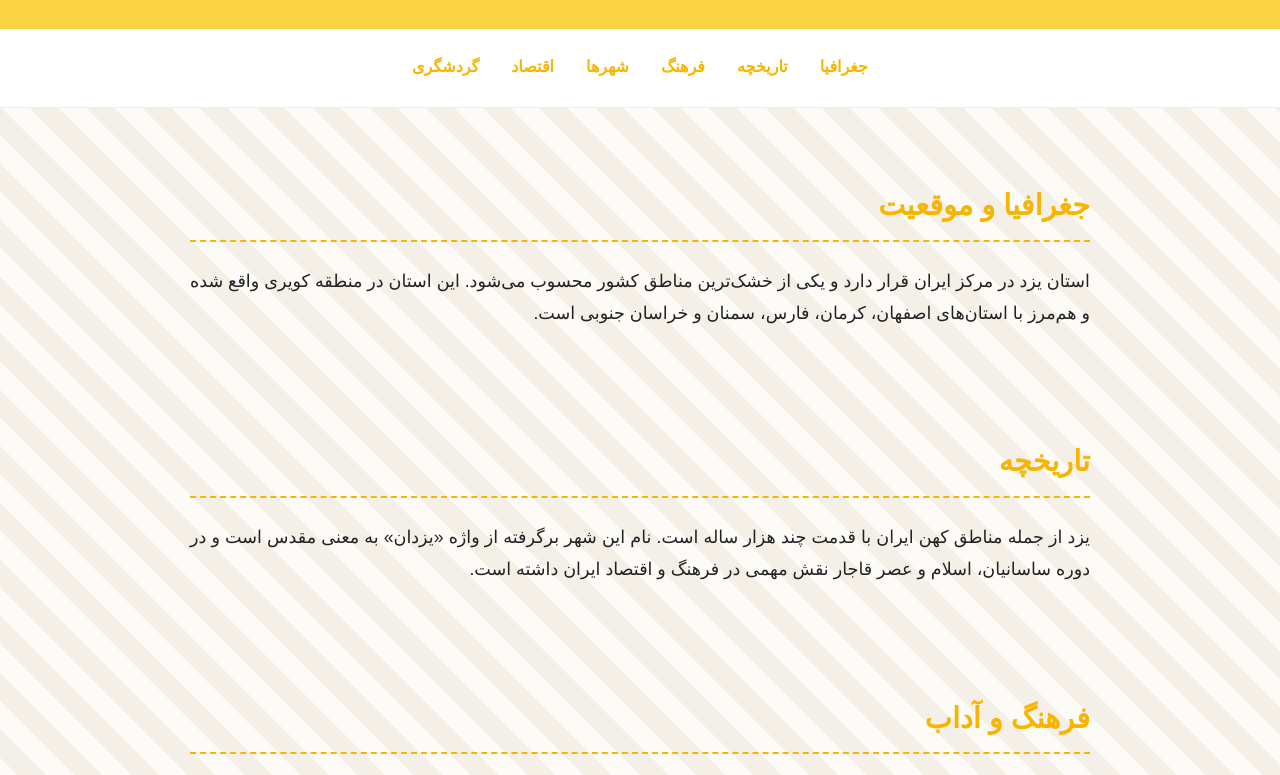
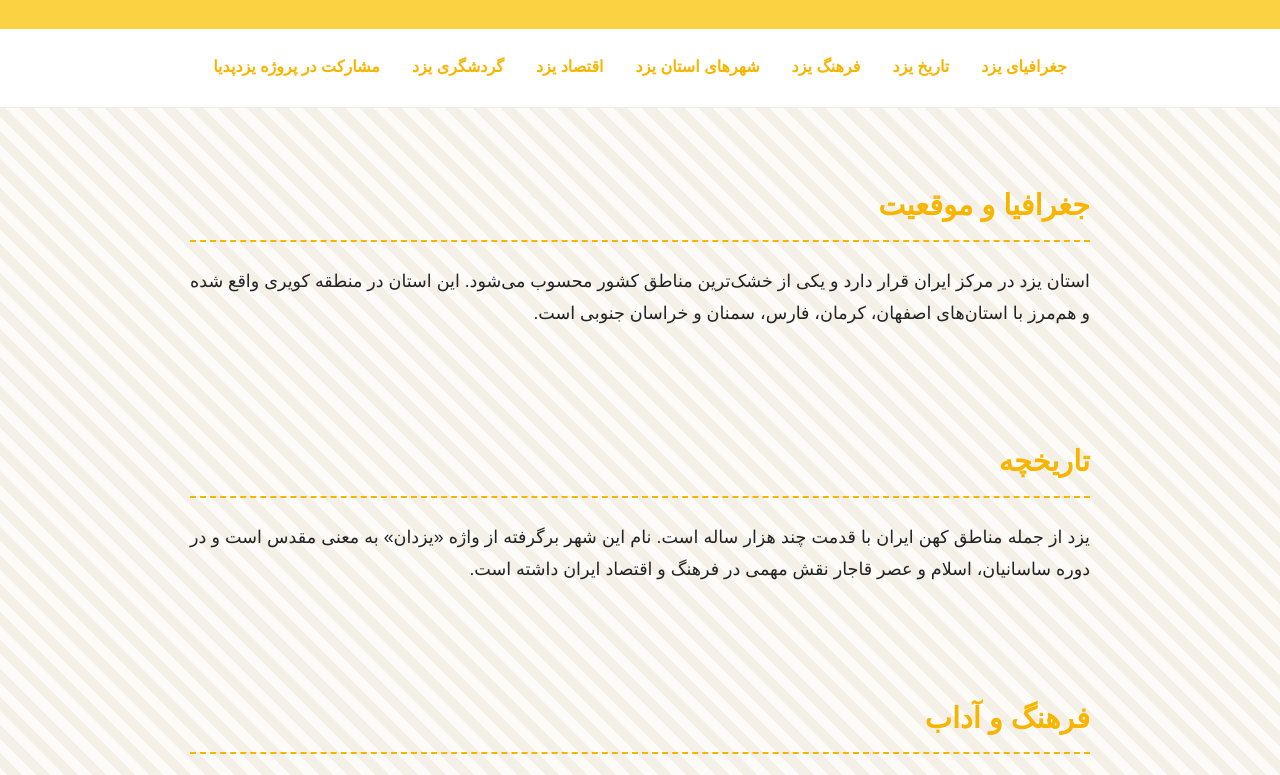
Before and after one commit to derakhtdarya/yazdpedia, a plain HTML site: page index.html in a window 1280 px wide. Shown: the part 116-891 px from the top of the page. Drawn offline with Linux system fonts and the light colour scheme; a web font is replaced by a local one.

Commit message:
Update index.html

```diff
--- a/index.html
+++ b/index.html
@@ -15,7 +15,7 @@
       margin: 0;
       padding: 0;
       line-height: 1.8;
-      background-image: repeating-linear-gradient(45deg, #fdfbf7, #fdfbf7 20px, #f4f0e8 20px, #f4f0e8 40px);
+      background-image: repeating-linear-gradient(45deg, #fdfbf7, #fdfbf7 10px, #f4f0e8 10px, #f4f0e8 20px);
     }
     header {
       background: #f9d342;
@@ -107,12 +107,13 @@
     <h1>دانشنامه یزدپدیا</h1>
   </header>
   <nav>
-    <a href="#location">جغرافیا</a>
-    <a href="#history">تاریخچه</a>
-    <a href="#culture">فرهنگ</a>
-    <a href="#cities">شهرها</a>
-    <a href="#economy">اقتصاد</a>
-    <a href="#tourism">گردشگری</a>
+    <a href="#location">جغرافیای یزد</a>
+    <a href="#history">تاریخ یزد</a>
+    <a href="#culture">فرهنگ یزد</a>
+    <a href="#cities">شهرهای استان یزد</a>
+    <a href="#economy">اقتصاد یزد</a>
+    <a href="#tourism">گردشگری یزد</a>
+    <a href="#contribute">مشارکت در پروژه یزدپدیا</a>
   </nav>
   <section id="location">
     <h2>جغرافیا و موقعیت</h2>
@@ -151,6 +152,11 @@
     <h2>جاذبه‌های گردشگری</h2>
     <p>از جاذبه‌های مهم استان می‌توان به مسجد جامع یزد، میدان امیرچخماق، باغ دولت‌آباد، آتشکده زرتشتیان و بافت تاریخی یزد اشاره کرد.</p>
   </section>
+  <section id="contribute">
+    <h2>مشارکت در پروژه یزدپدیا</h2>
+    <p>پروژه یزدپدیا با هدف گردآوری و ارائه اطلاعات دقیق، علمی و دست‌اول درباره استان یزد راه‌اندازی شده است. این پروژه دانشنامه‌ای آزاد و مردمی است که با مشارکت علاقه‌مندان، پژوهشگران، معلمان، دانشجویان و بومیان استان غنا می‌یابد.</p>
+    <p>اگر مایل هستید در نگارش، بازبینی یا ترجمه مطالب یزدپدیا همکاری کنید، لطفاً <a href="https://nazarstudio.com/form/pedia" target="_blank">فرم مشارکت در پروژه یزدپدیا</a> را تکمیل کنید.</p>
+  </section>
   <footer>
     در حال توسعه و بروزرسانی
   </footer>
```
